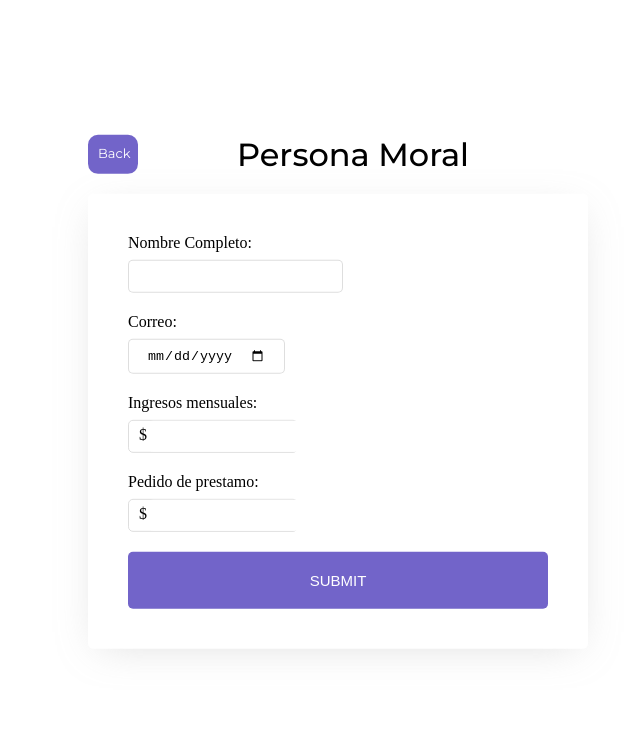
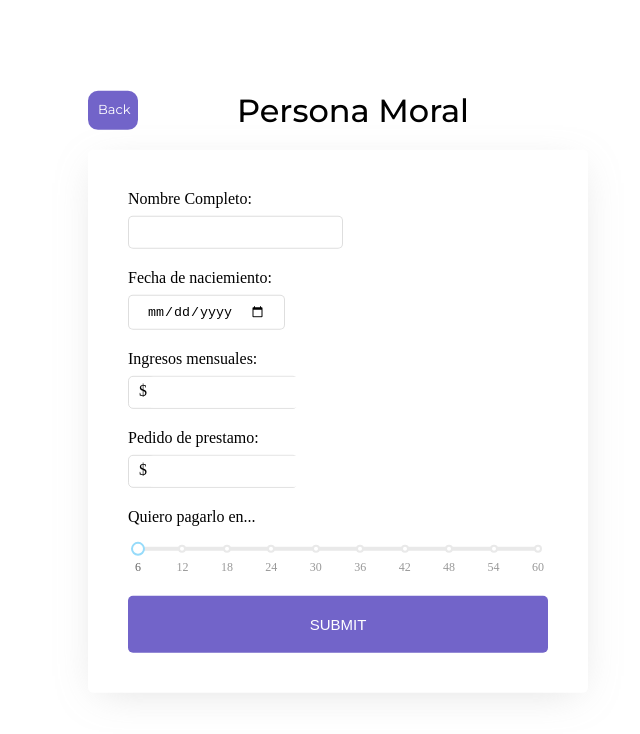
Before and after one commit to sebastiancrossa/kredito, a React (Create React App) app: page /persona/moral/form in a window 1280 px wide. Shown: the top 734 px of the page, without its empty margins (302-942 px from the left). Built offline with nearby package versions, Linux system fonts and the light colour scheme.

Commit message:
Added preferred monthly payment plan slider

```diff
--- a/package.json
+++ b/package.json
@@ -3,6 +3,7 @@
   "version": "0.1.0",
   "private": true,
   "dependencies": {
+    "rc-slider": "^8.6.9",
     "react": "^16.8.6",
     "react-dom": "^16.8.6",
     "react-router-dom": "^5.0.0",
--- a/src/components/PersonaFisicaForm.js
+++ b/src/components/PersonaFisicaForm.js
@@ -9,7 +9,7 @@ class PersonaFisicaForm extends Component {
         <label for='personafisicaform-name'>Nombre Completo:</label>
         <input type='text' id='personafisicaform-name' />
 
-        <label for='personafisicaform-date'>Correo:</label>
+        <label for='personafisicaform-date'>Fecha de nacimiento:</label>
         <input type='date' id='personafisicaform-date' />
 
         <label for='personafisicaform-ingresos'>Ingresos mensuales:</label>
--- a/src/components/PersonaMoralForm.css
+++ b/src/components/PersonaMoralForm.css
@@ -47,6 +47,14 @@ input[type='number'] {
   margin-bottom: 0px;
 }
 
+.personamoral-ingresos-input {
+  margin-bottom: 20px;
+}
+
+.personamoralform-slider {
+  margin: 30px 0 30px 0;
+}
+
 button {
   display: block;
 
@@ -61,4 +69,6 @@ button {
 
   color: white;
   background-color: #7264c9;
+
+  margin-top: 40px;
 }
--- a/src/components/PersonaMoralForm.js
+++ b/src/components/PersonaMoralForm.js
@@ -1,6 +1,26 @@
 import React, { Component } from 'react';
+import Slider, { Range } from 'rc-slider';
+import 'rc-slider/assets/index.css';
 
 import './PersonaMoralForm.css';
+
+const style = {
+  width: 400,
+  margin: 10
+};
+
+const marks = {
+  6: '6',
+  12: '12',
+  18: '18',
+  24: '24',
+  30: '30',
+  36: '36',
+  42: '42',
+  48: '48',
+  54: '54',
+  60: '60'
+};
 
 class PersonaFisicaForm extends Component {
   render() {
@@ -9,7 +29,7 @@ class PersonaFisicaForm extends Component {
         <label for='personamoralform-name'>Nombre Completo:</label>
         <input type='text' id='personamoralform-name' />
 
-        <label for='personamoralform-date'>Correo:</label>
+        <label for='personamoralform-date'>Fecha de naciemiento:</label>
         <input type='date' id='personafisicaform-date' />
 
         <label for='personamoralform-ingresos'>Ingresos mensuales:</label>
@@ -24,6 +44,16 @@ class PersonaFisicaForm extends Component {
           <input type='number' id='personamoralform-prestamo' />
         </div>
 
+        <p className='personamoralform-slider-label'>Quiero pagarlo en...</p>
+        <Slider
+          className='personamoralform-slider'
+          min={6}
+          max={60}
+          step={6}
+          style={style}
+          marks={marks}
+        />
+
         <button type='submit'>SUBMIT</button>
       </form>
     );
```
Also changed, not shown: 1 other file (tests, documents, lock files or other folders).
